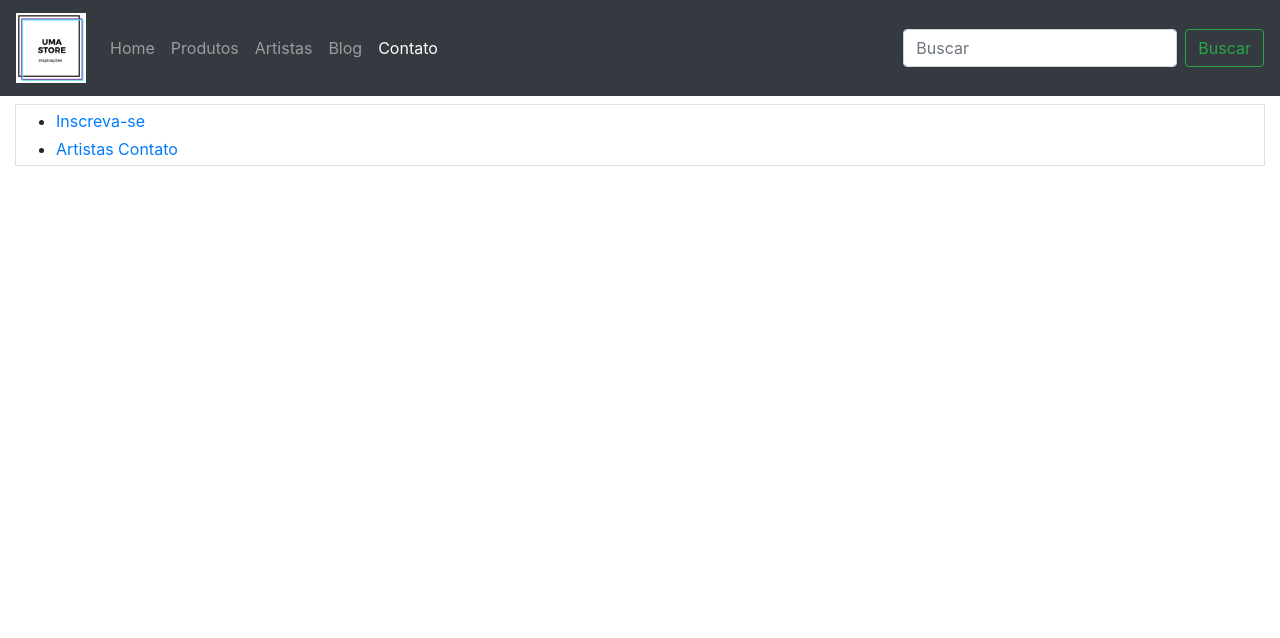
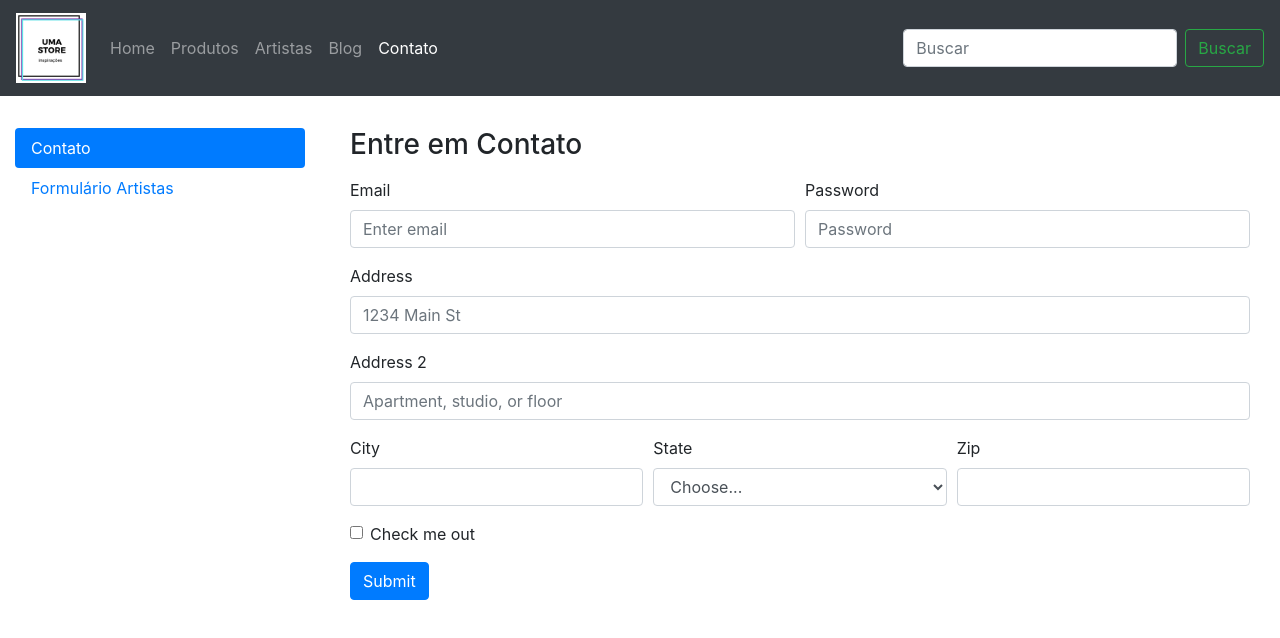
Before and after one commit to GabMenacho/Projeto_FullStack, a React (Create React App) app: page /contato in a window 1280 px wide. Shown: the top 638 px of the page. Built offline with nearby package versions, Linux system fonts and the light colour scheme.

Commit message:
Criação de tabs para separar os formularios de artista e contato geral

```diff
--- a/src/paginas/contato.js
+++ b/src/paginas/contato.js
@@ -1,20 +1,43 @@
 import React from 'react';
+import {Tab} from 'react-bootstrap';
+import {Nav} from 'react-bootstrap';
+import {Row, Col} from 'react-bootstrap';
+import FormularioArtista from '../components/formulario/formulario_artista';
+import FormularioContato from '../components/formulario/formulario_contato';
 
 class Contato extends React.Component {
     render() {
         return (
-            <div className="col-lg-3 col-md-2 d-sm-inline">
-                <ul className="border">
-                    <li className="mb-1 mt-1 text-left">
-                        <a className="text-black" href="/">Inscreva-se</a>
-                    </li>
-                    <li className="mb-1 mt-1 text-left">
-                        <a className="text-black" href="/">Artistas Contato</a>
-                    </li>
-                </ul>
-            </div>
+            <Tab.Container id="left-tabs-example" defaultActiveKey="first">
+                <br />
+                <br />
+                <Row>
+                    <Col sm={3}>
+                    <Nav variant="pills" className="flex-column">
+                        <Nav.Item>
+                        <Nav.Link eventKey="first">Contato</Nav.Link>
+                        </Nav.Item>
+                        <Nav.Item>
+                        <Nav.Link eventKey="second">Formulário Artistas</Nav.Link>
+                        </Nav.Item>
+                    </Nav>
+                    </Col>
+                    <Col sm={9}>
+                    <Tab.Content>
+                        <Tab.Pane eventKey="first">
+                            <FormularioContato />
+                        {/* <Sonnet /> */}
+                        </Tab.Pane>
+                        <Tab.Pane eventKey="second">
+                            <FormularioArtista />
+                        {/* <Sonnet /> */}
+                        </Tab.Pane>
+                    </Tab.Content>
+                    </Col>
+                </Row>
+            </Tab.Container>
         )
-    }
-}
+    };
+};
 
 export default Contato;
```
